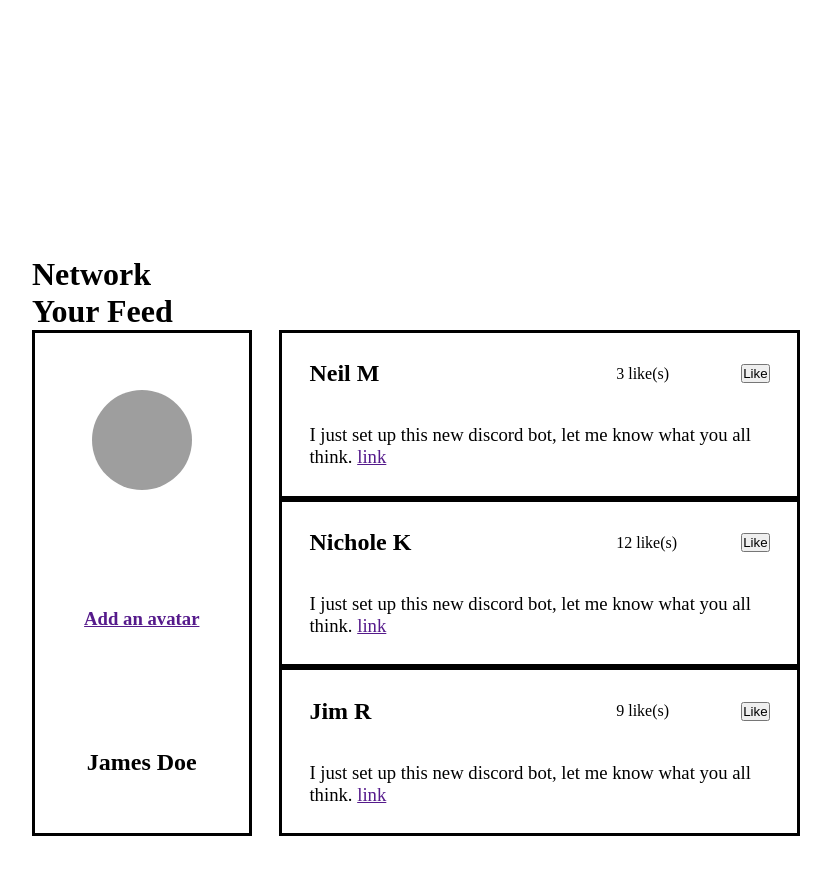
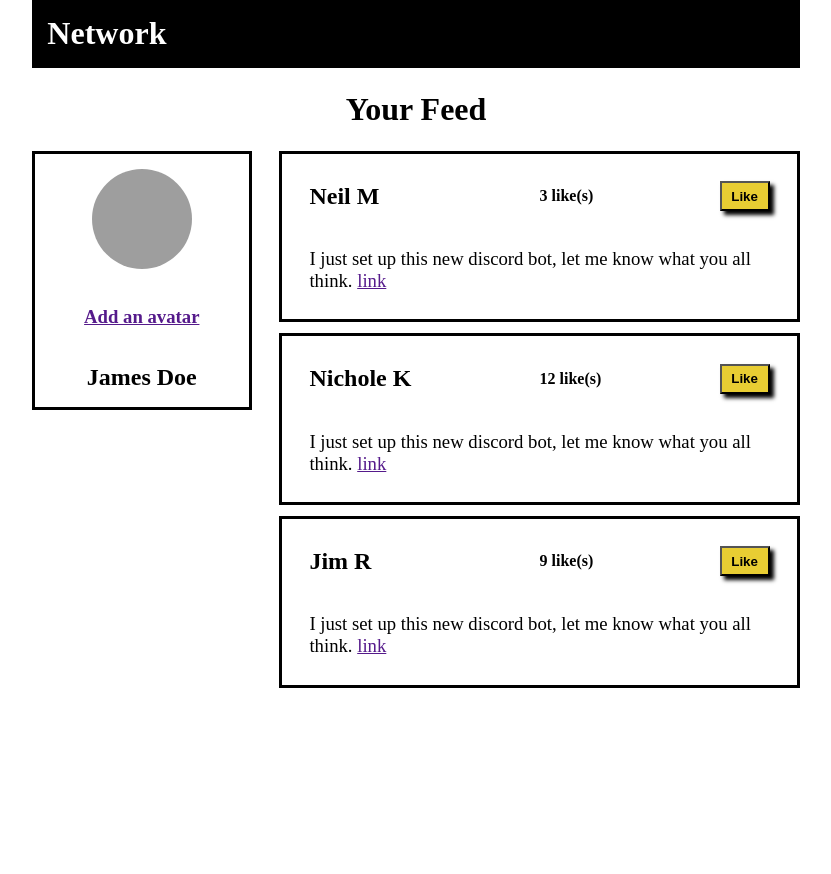
Before and after one commit to doantrong877/Likes, a plain HTML site: page index.html in a window 1280 px wide. Shown: the whole page, without its empty margins (224-1055 px from the left). After the commit the page ends 800 px from the top, so only its background shows below. Drawn offline with Linux system fonts and the light colour scheme; grey boxes are pictures that could not be loaded.

Commit message:
finish html and css

```diff
--- a/style.css
+++ b/style.css
@@ -5,9 +5,22 @@
 }
 
 body{
-    padding: 20%;
+    padding-left: 20%;
+    padding-right: 20%;
 }
 
+/*nav bar*/
+.nav{
+    background-color: black;
+    color: white;
+    padding: 2%;
+    margin-bottom: 3%;
+}
+
+#title{
+    text-align: center;
+    margin-bottom: 3%;
+}
 /*main-box*/
 .main-box{
     display: flex;
@@ -24,6 +37,8 @@ body{
     flex: 1;
     justify-content: space-around;
     align-items: center;
+    text-align: center;
+    height: 30%;
 }
 .profile a{
     margin-top: 20%;
@@ -54,8 +69,9 @@ body{
     justify-content: space-evenly;
     padding: 5%;
     margin-left: 5%;
+    margin-bottom: 2%;
 }
-.user-box h2{
+.topbar h2{
     display: flex;
     flex:2;
 }
@@ -73,5 +89,17 @@ body{
     display: flex;
     justify-content: space-between;
     align-items: center;
-    flex: 1;
+    flex: 2;
 }
+#like{
+    font-weight: bold;
+    width: 80px;
+}
+#like-btn{
+    font-weight: bold;
+    width: 50px;
+    height: 30px;
+    margin-left: 10%;
+    background-color: rgb(232, 205, 51);
+    box-shadow: 4px 4px 4px black;
+}
```
